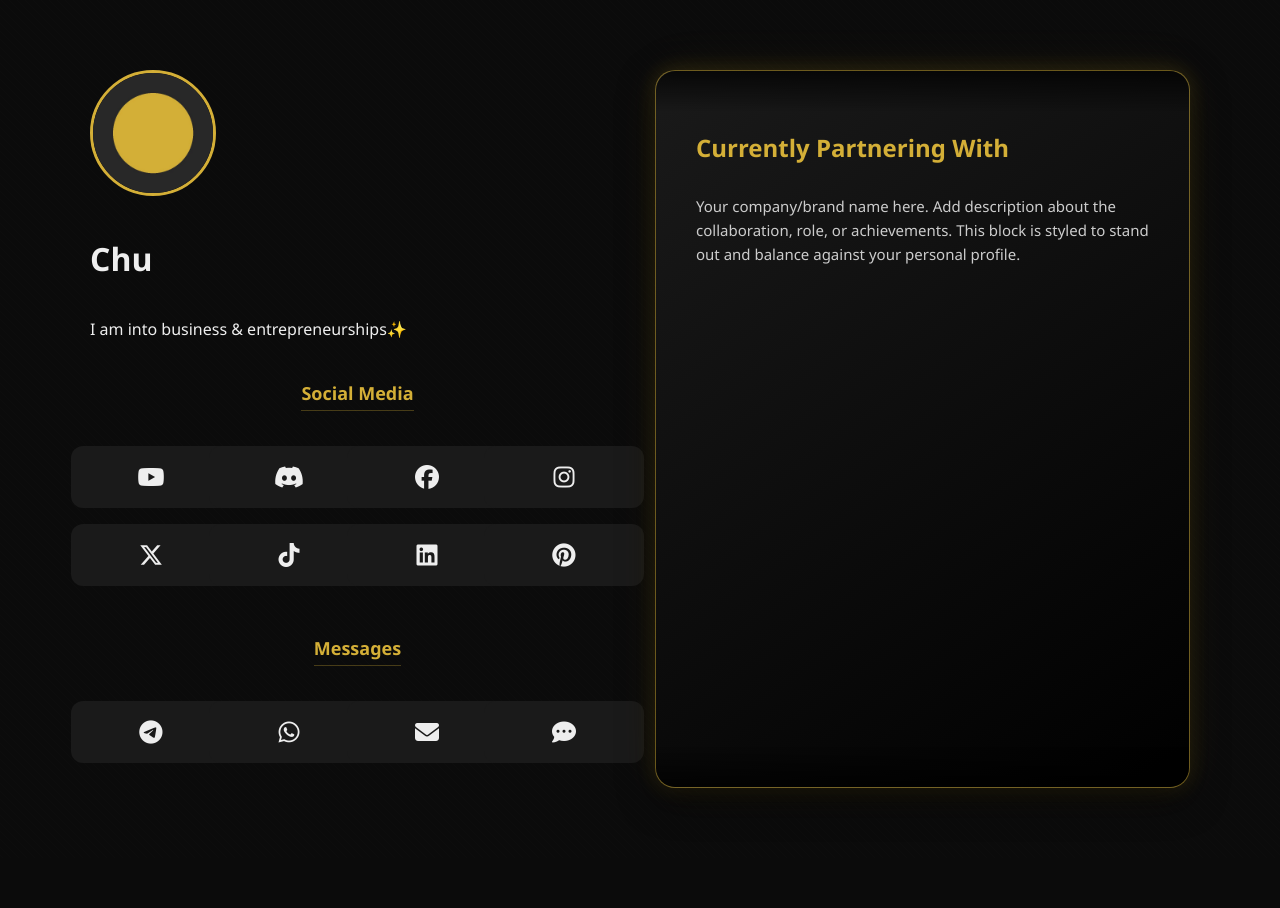
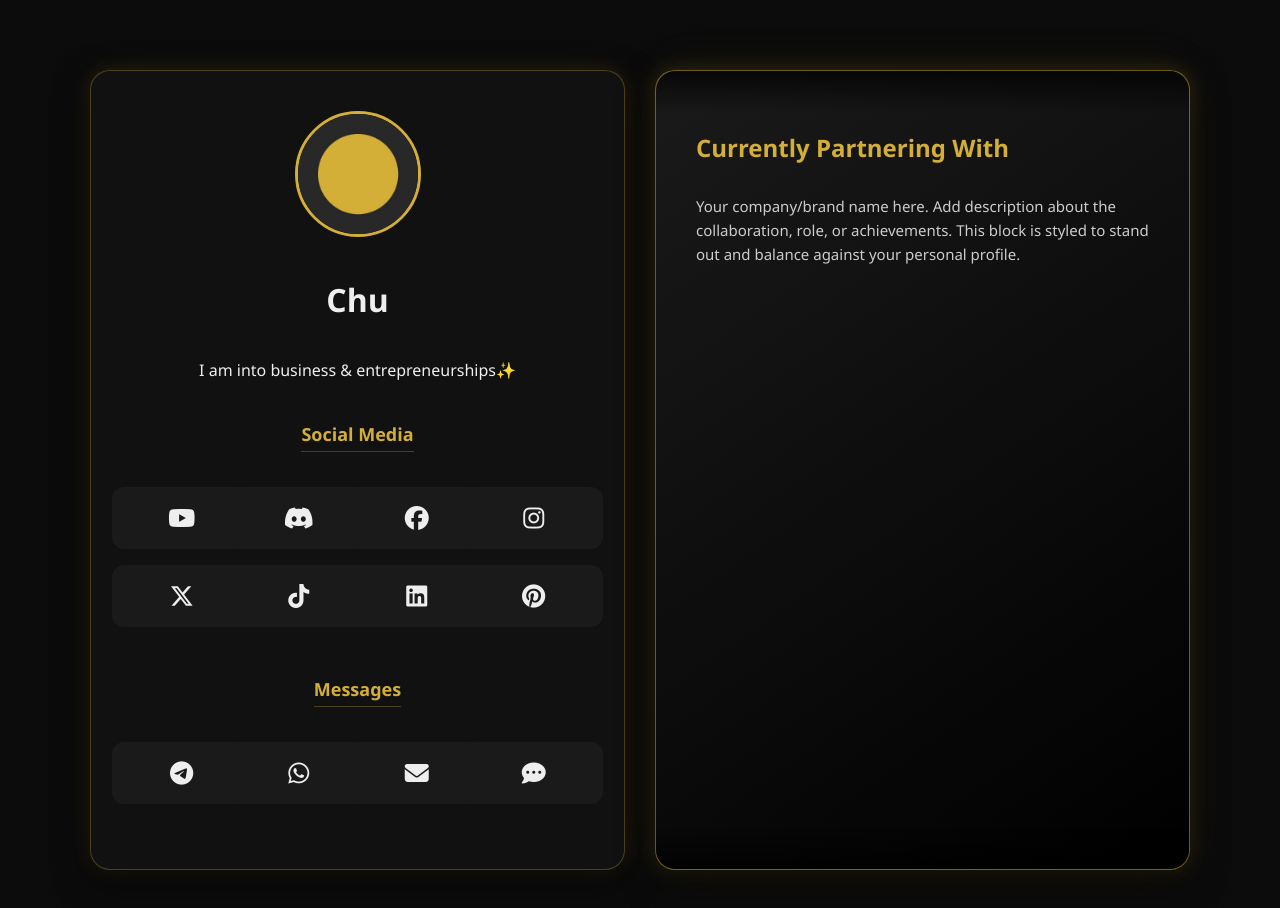
Before and after one commit to chuanhkiet4a6/chu, a plain HTML site: page index.html in a window 1280 px wide. Before the commit the page ends 858 px from the top, so only its background shows below. Drawn offline with Linux system fonts and the light colour scheme.

Commit message:
Update index.html

```diff
--- a/index.html
+++ b/index.html
@@ -51,7 +51,7 @@
       border-radius: 20px;
       box-sizing: border-box;
       margin: 10px 0;
-      transition: all 0.4s ease; /* Keep hover transition */
+      transition: all 0.4s ease;
       /* Initial state for animation */
       opacity: 0;
       transform: translateY(20px);
@@ -63,8 +63,21 @@
       animation: fade-in-up 0.8s ease-out forwards;
     }
 
+    .card {
+      background: var(--card-bg);
+      padding: 40px;
+      text-align: center;
+      border: 1px solid rgba(212, 175, 55, 0.3);
+      box-shadow:
+        0 12px 35px rgba(0, 0, 0, 0.6),
+        0 0 20px rgba(212, 175, 55, 0.15),
+        0 0 40px rgba(212, 175, 55, 0.05);
+      justify-content: flex-start;
+      align-items: center;
+    }
+
     .card:hover {
-      transform: translateY(-8px); /* Keep lift-up hover effect */
+      transform: translateY(-8px);
       box-shadow:
         0 18px 40px rgba(0, 0, 0, 0.7),
         0 0 25px rgba(212, 175, 55, 0.3),
@@ -88,6 +101,7 @@
       animation-delay: 0.4s; /* Delay slightly after card appears */
     }
 
+
     h1, p.tagline {
       opacity: 0; /* Initial state for animation */
       transform: translateY(10px);
@@ -102,6 +116,7 @@
         animation: fade-in-up 0.6s ease-out forwards;
         animation-delay: 0.7s;
     }
+
 
     .section {
       margin: 25px 0;
@@ -143,7 +158,7 @@
       display: flex;
       align-items: center;
       justify-content: center;
-      transition: all 0.3s ease; /* Keep hover transition */
+      transition: all 0.3s ease;
       border: 1px solid transparent;
       position: relative;
       width: 100%;
@@ -159,7 +174,7 @@
     .link:hover {
       border-color: var(--accent);
       color: var(--accent);
-      transform: translateY(-4px) scale(1.08); /* Keep size-up hover effect */
+      transform: translateY(-4px) scale(1.08);
       box-shadow: 0 6px 20px rgba(212, 175, 55, 0.25);
     }
 
@@ -169,7 +184,7 @@
 
     .link:hover i {
       color: var(--accent);
-      transform: scale(1.1); /* Keep icon hover effect */
+      transform: scale(1.1);
     }
 
     .tooltip::after {
@@ -225,7 +240,7 @@
     }
 
     .company:hover {
-      transform: translateY(-8px); /* Keep lift-up hover effect */
+      transform: translateY(-8px);
       box-shadow:
         0 18px 45px rgba(0, 0, 0, 0.75),
         0 0 30px rgba(212, 175, 55, 0.35),
@@ -262,6 +277,7 @@
     .company-content p.animated {
         animation: fade-in-up 0.6s ease-out forwards;
     }
+
 
     .company-content::-webkit-scrollbar {
       display: none;
@@ -384,6 +400,12 @@
 
   <script>
     document.addEventListener('DOMContentLoaded', () => {
+      const hasAnimated = sessionStorage.getItem('hasAnimated');
+
+      if (!hasAnimated) {
+        // Mark that the animation has played
+        sessionStorage.setItem('hasAnimated', 'true');
+
         // Animation for the main cards
         const profileCard = document.getElementById('profileCard');
         const companyCard = document.getElementById('companyCard');
@@ -425,6 +447,15 @@
             p.classList.add('animated');
             p.style.animationDelay = `${1.0 + index * 0.15}s`; // Start after company title, stagger
         });
+
+
+      } else {
+        // If animation has already played, ensure elements are visible immediately
+        document.querySelectorAll('.card, .company, .avatar, h1, p.tagline, .section-title, .link, .company h2, .company-content p').forEach(el => {
+          el.style.opacity = '1';
+          el.style.transform = 'none';
+        });
+      }
     });
   </script>
 </body>
```
Lines whose indentation alone changed are shown as unchanged.
